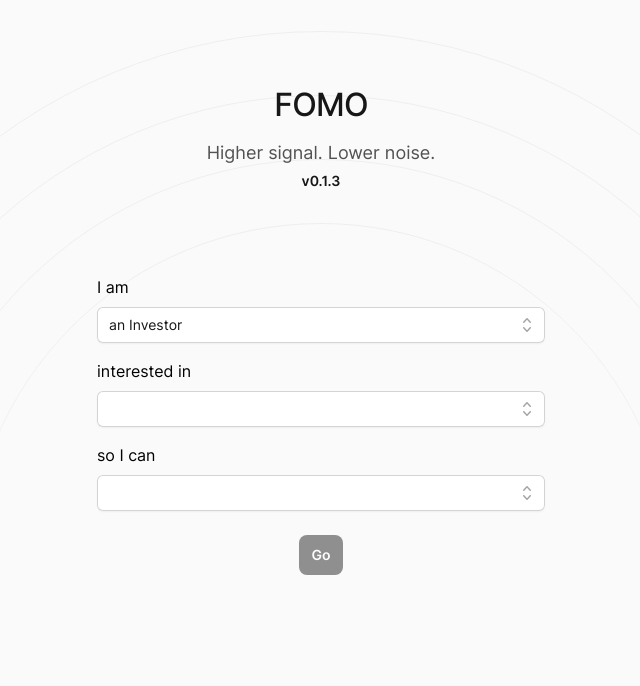
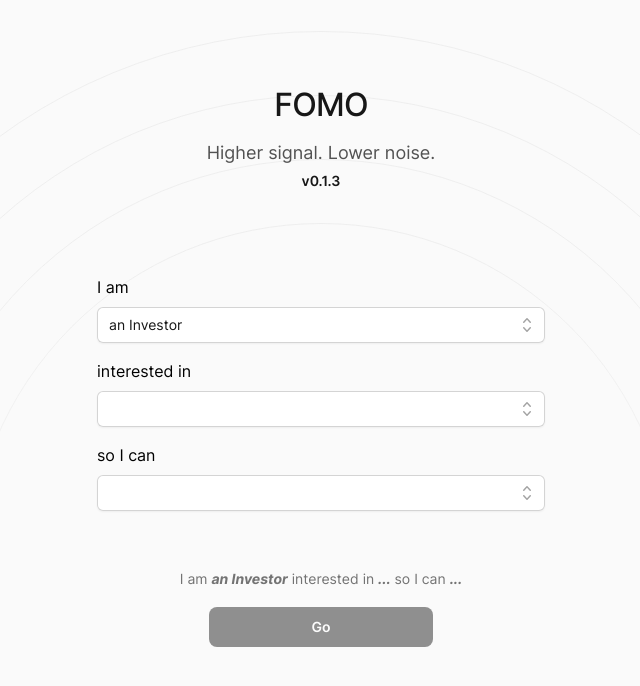
Before and after one commit to gianlucatruda/FOMO, a Next.js app: page / in a window 1280 px wide. Shown: the top 686 px of the page, without its empty margins (319-959 px from the left). Built offline with nearby package versions, Linux system fonts and the light colour scheme.

Commit message:
Improved layout, button size, styling.

```diff
--- a/src/components/VibeCombo.jsx
+++ b/src/components/VibeCombo.jsx
@@ -28,7 +28,6 @@ export const VibeCombo = ({
         as="div"
         value={selectedEntity}
         onChange={setSelectedEntity}
-        defaultValue={entities[0]}
         disabled={disabled}
       >
         <p>{prefixText}</p>
--- a/src/pages/index.jsx
+++ b/src/pages/index.jsx
@@ -67,23 +67,28 @@ export default function Home() {
         setSelectedEntity={setSelectedGoal}
         disabled={canBegin && !beginButtonActive}
       />
-      {canBegin && (
-        <p className="mt-4 text-center text-sm text-gray-500">
+      <div className="mx-auto mt-4 w-1/2 w-3/4 max-w-md justify-center py-4 text-center">
+        <p className="mt-4 text-sm text-gray-500">
           I am{' '}
-          <em className="bg-blue-200 font-bold">{selectedIdentity?.name}</em>{' '}
+          <em className="font-bold">
+            {selectedIdentity ? selectedIdentity.name : '...'}
+          </em>{' '}
           interested in{' '}
-          <em className="bg-yellow-200 font-bold">{selectedInterest?.name}</em>{' '}
+          <em className="font-bold">
+            {selectedInterest ? selectedInterest.name : '...'}
+          </em>{' '}
           so I can{' '}
-          <em className="bg-green-200 font-bold"> {selectedGoal?.name}</em>.
+          <em className="font-bold">
+            {' '}
+            {selectedGoal ? selectedGoal?.name : '... '}
+          </em>
         </p>
-      )}
-      <div className="mt-4 flex justify-center">
         {beginButtonActive && canBegin ? (
-          <Button className="" onClick={begin}>
+          <Button className="mt-4 w-1/2" onClick={begin}>
             Go
           </Button>
         ) : (
-          <Button className="disabled:opacity-50" disabled>
+          <Button className="mt-4 w-1/2 disabled:opacity-50" disabled>
             Go
           </Button>
         )}
```
